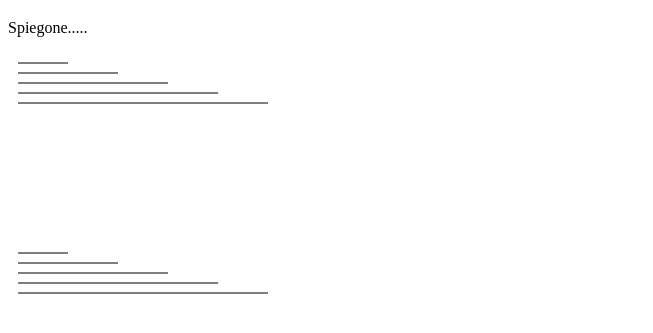
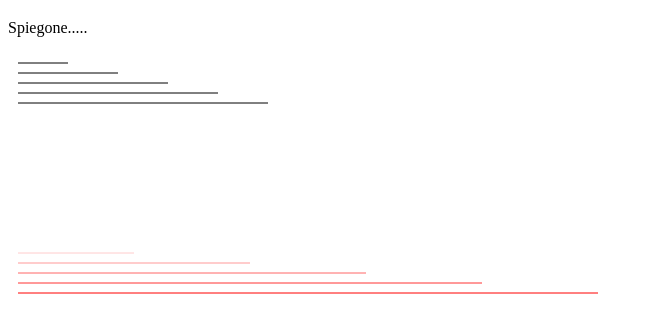
Before and after one commit to danielefadda/dvva2017, a website: page lines/index.html in a window 1280 px wide. Shown: the part 61-394 px from the top of the page, without its empty margins (0-653 px from the left). Drawn offline with nearby package versions, Linux system fonts and the light colour scheme.

Commit message:
Utilizzo di scale per mappare i valori

```diff
--- a/lines/index.html
+++ b/lines/index.html
@@ -49,11 +49,18 @@
 				return "translate(10,"+(i*10+200)+")";
 			}
 
+			var scale = d3.scale.linear()
+				.domain([0,d3.max(numbers)])
+				.range([0,580]);
+
+			var cScale = d3.scale.linear()
+				.domain([0,d3.max(numbers)])
+				.range(["#fff","#f00"]);
+
 			gs.attr("transform",gposy);
-
 			gs.append("line")
-				.attr("x2",function(d,i){return d*10})
-				.attr("stroke","#000");
+				.attr("x2",scale)
+				.attr("stroke",cScale);
 			// gs.append("rect")
 			// 	.attr("height",5)
 			// .attr("width",function(d,i){return d*10})
```
